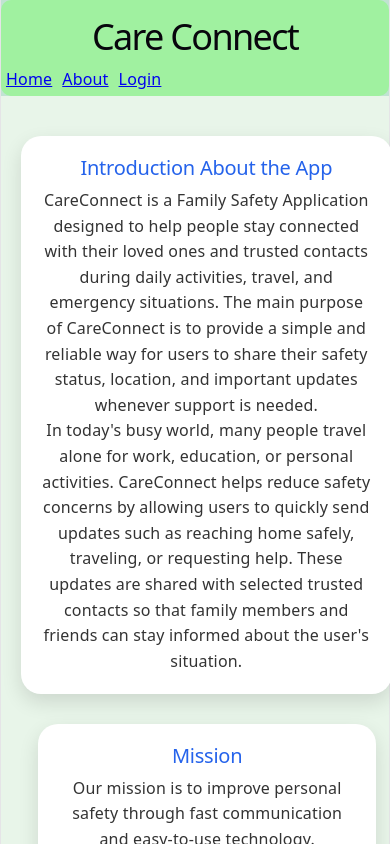
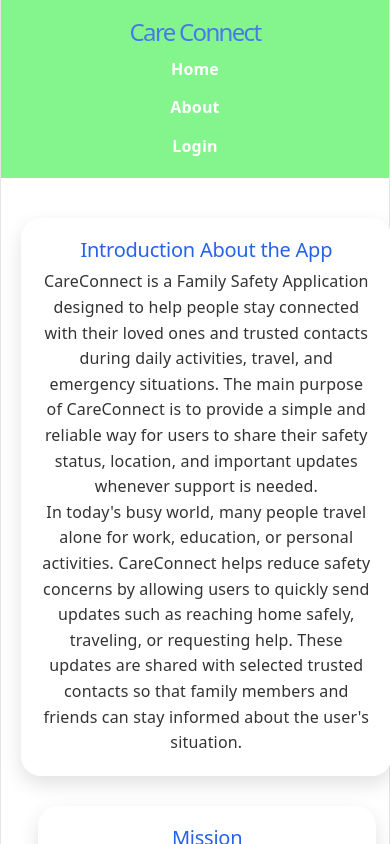
Before and after one commit to Munnisha-code/Final-Project-Unit1-CareConnect, a React (Vite) app: page /about in a window 390 px wide. Shown: the top 844 px of the page. Built offline with nearby package versions, Linux system fonts and the light colour scheme.

Commit message:
Styled header, navbar, and added global body styling.

```diff
--- a/src/App.css
+++ b/src/App.css
@@ -1,27 +1,94 @@
 
-header, footer{
+/* ------------------------------ Header Styling ---------------------------- */
 
-    background-color: rgb(160, 241, 160);
-    text-align: center;
-    padding: 5px;
-    border-radius: 10px;
+header {
+
+     display: flex;
+    justify-content: space-between;
+    align-items: center;
+    padding: 15px 40px;
+    background-color: #84f48d;
 }
 
-body{
-
-    background-color: rgb(192, 227, 210);
+header h1 {
+    color: rgb(70, 122, 236);
+    margin: 0;
+    font-size: 30px;
 }
 
+
+
+/* --------------------- Navbar styling ------------------------------------*/
 
  .navbar {
 
     display: flex;
-    gap: 10px;
-    text-align: right;
+    gap: 30px;
+}
 
-         }
+.navbar a {
+    color: white;
+    text-decoration: none;
+    font-size: 18px;
+    font-weight: 600;
+    transition: 0.3s;
+}
 
-  /* Styling for Login Page*/
+.navbar a:hover {
+    color: #f38d19;
+    transform: translateY(-2px);
+ }
+
+  /*---------------------------- Mobile & Tab responsive ----------------------*/
+/* Tablet */
+
+@media (max-width: 768px) {
+
+    header {
+        padding: 15px 25px;
+    }
+
+    header h1 {
+        font-size: 26px;
+    }
+
+    .navbar {
+        gap: 20px;
+    }
+
+    .navbar a {
+        font-size: 16px;
+    }
+
+}
+
+/* mobile*/
+
+@media (max-width: 480px) {
+
+    header {
+        flex-direction: column;
+        gap: 15px;
+        padding: 20px;
+    }
+
+    header h1 {
+        font-size: 24px;
+    }
+
+    .navbar {
+        flex-direction: column;
+        align-items: center;
+        gap: 15px;
+    }
+
+    .navbar a {
+        font-size: 16px;
+    }
+
+}
+
+  /*---------------------------- Login Page --------------------------------*/
 
 .login-container {
     display: flex;
--- a/src/pages/Pages.css
+++ b/src/pages/Pages.css
@@ -136,7 +136,8 @@
     display: flex;
     flex-direction: column;
     gap: 30px;
-    background-color:  #e8f5e9;
+    background-color: h
+    #e8f5e9;
 
 }
 .about-intro,
```
